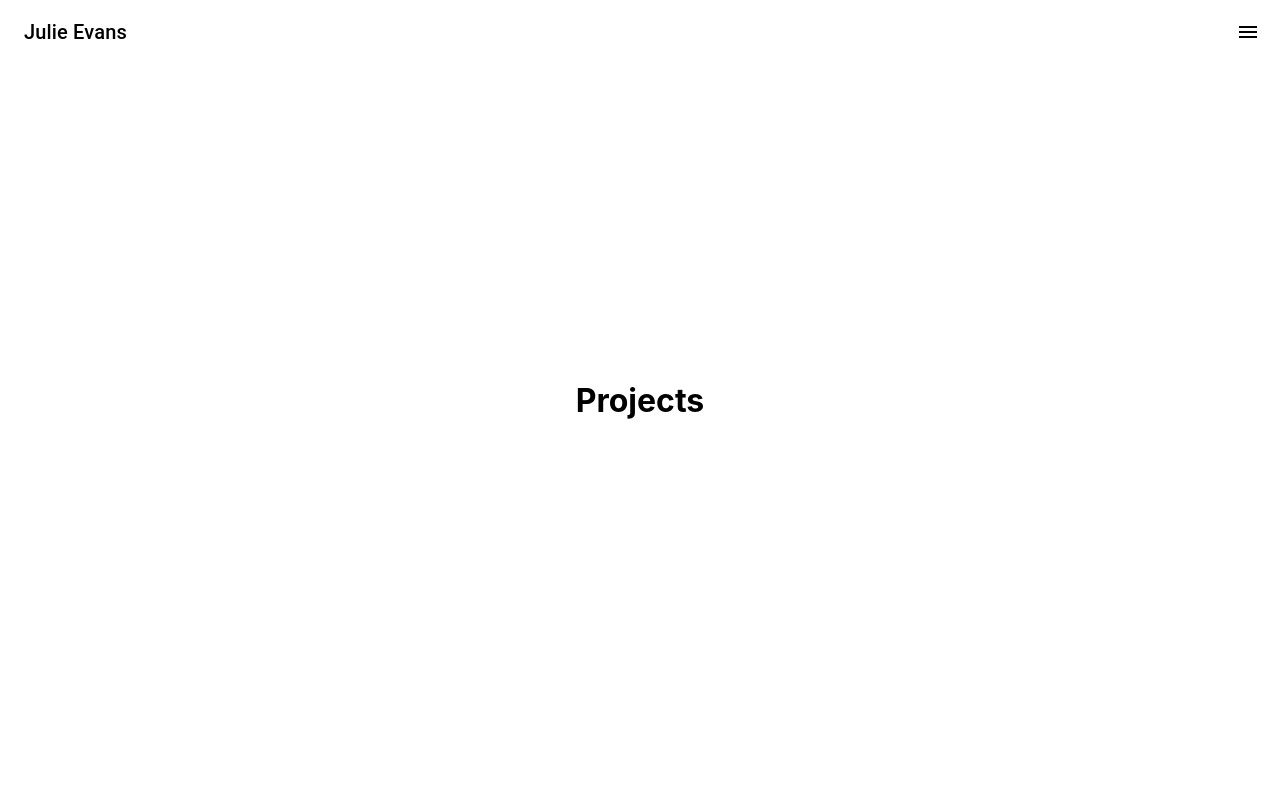
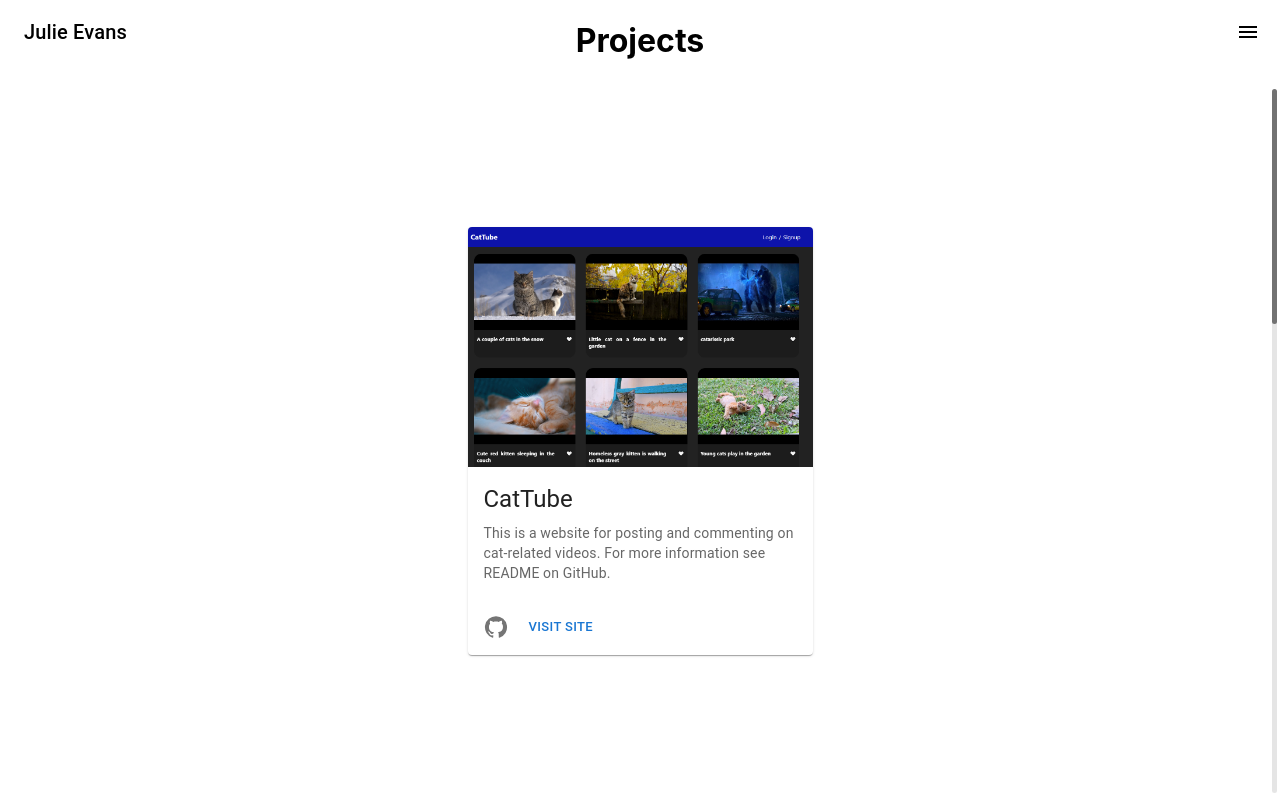
Before and after one commit to mailauki/portfolio-v1, a React (Create React App) app: page /projects in a window 1280 px wide. Built offline with nearby package versions, Linux system fonts and the light colour scheme.

Commit message:
Added ProjectCards

```diff
--- /dev/null
+++ b/src/components/ProjectCard.js
@@ -0,0 +1,38 @@
+import { Card, CardActions, CardContent, CardMedia, Button, IconButton, Typography } from '@mui/material';
+import GitHubIcon from '@mui/icons-material/GitHub';
+
+function ProjectCard({ title, description, image, githubLink, deployLink }) {
+  return (
+    <Card sx={{ maxWidth: 345, textAlign: "left" }}>
+      <CardMedia
+        component="img"
+        height="240"
+        image={image}
+        alt={title}
+      />
+      <CardContent>
+        <Typography gutterBottom variant="h5" component="div">
+          {title}
+        </Typography>
+        <Typography variant="body2" color="text.secondary">
+          {description}
+        </Typography>
+      </CardContent>
+      <CardActions>
+        <IconButton
+          aria-label="github"
+          component="a" href={githubLink} target="_blank"
+        >
+          <GitHubIcon />
+        </IconButton>
+        <Button
+          size="small"
+          aria-label="visit-site"
+          component="a" href={deployLink} target="_blank"
+        >Visit Site</Button>
+      </CardActions>
+    </Card>
+  )
+}
+
+export default ProjectCard;
--- /dev/null
+++ b/src/components/SlideNextButton.js
@@ -0,0 +1,15 @@
+import { IconButton } from '@mui/material';
+import ExpandMoreIcon from '@mui/icons-material/ExpandMore';
+import { useSwiper } from 'swiper/react';
+
+function SlideNextButton() {
+  const swiper = useSwiper()
+
+  return (
+    <IconButton onClick={() => swiper.slideNext()}>
+      <ExpandMoreIcon />
+    </IconButton>
+  )
+}
+
+export default SlideNextButton;
--- a/src/pages/Home.js
+++ b/src/pages/Home.js
@@ -1,7 +1,8 @@
+import SlideNextButton from '../components/SlideNextButton';
 import { Swiper, SwiperSlide } from 'swiper/react';
 import 'swiper/css';
 import "swiper/css/scrollbar";
-import { Scrollbar } from "swiper";
+import { Scrollbar, Mousewheel } from "swiper";
 
 function Home() {
   return (
@@ -9,19 +10,24 @@ function Home() {
       <Swiper
         direction={"vertical"}
         scrollbar={{
-          hide: true,
+          hide: true
+          // draggable: true
         }}
-        modules={[Scrollbar]}
+        mousewheel={true}
+        navigation={true}
+        modules={[Scrollbar, Mousewheel]}
       >
         <SwiperSlide onClick={() => console.log("click")}>
           <div className="Slide">
             <h1>Julie M. Evans</h1>
             <p>Web Developer / Software Engineer / Full-Stack Developer</p>
+            {/* <SlideNextButton /> */}
           </div>
         </SwiperSlide>
         <SwiperSlide onClick={() => console.log("click")}>
           <div className="Slide">
             <h1>About Me</h1>
+            {/* <SlideNextButton /> */}
           </div>
         </SwiperSlide>
         <SwiperSlide onClick={() => console.log("click")}>
--- a/src/pages/Projects.js
+++ b/src/pages/Projects.js
@@ -1,7 +1,58 @@
+import ProjectCard from '../components/ProjectCard';
+import CatTubeProjectImage from '../images/cat-tube.png';
+import PicWorthyProjectImage from '../images/pic-worthy.png';
+import { Swiper, SwiperSlide } from 'swiper/react';
+import 'swiper/css';
+import "swiper/css/scrollbar";
+import { Scrollbar, Mousewheel } from "swiper";
+
 function Projects() {
   return (
     <div className="Page">
       <h1>Projects</h1>
+      <Swiper
+        direction={"vertical"}
+        scrollbar={{
+          // hide: true
+          draggable: true
+        }}
+        mousewheel={true}
+        modules={[Scrollbar, Mousewheel]}
+      >
+        <SwiperSlide>
+          <div className="Slide">
+            <ProjectCard
+              title="CatTube"
+              description="This is a website for posting and commenting on cat-related videos. For more information see README on GitHub."
+              image={CatTubeProjectImage}
+              githubLink="https://github.com/mailauki/phase-4-project-cattube"
+              deployLink="https://cattube-project.herokuapp.com"
+            />
+          </div>
+        </SwiperSlide>
+        <SwiperSlide>
+          <div className="Slide">
+            <ProjectCard
+              title="PicWorthy"
+              description="This is a website for posting, liking, and commenting on photos. For more information see README on GitHub."
+              image={PicWorthyProjectImage}
+              githubLink="https://github.com/mailauki/pic-worthy"
+              deployLink="https://pic-worthy-project.herokuapp.com"
+            />
+          </div>
+        </SwiperSlide>
+        <SwiperSlide>
+          <div className="Slide">
+            <ProjectCard
+              title="Le Banque du Porcine"
+              description="For more information see README on GitHub."
+              image=""
+              githubLink="https://github.com/mailauki/le-banque-du-porcine"
+              deployLink="https://le-banque-du-porcine.herokuapp.com"
+            />
+          </div>
+        </SwiperSlide>
+      </Swiper>
     </div>
   )
 }
```
Also changed, not shown: src/images/cat-tube.png (added), src/images/pic-worthy.png (added).
